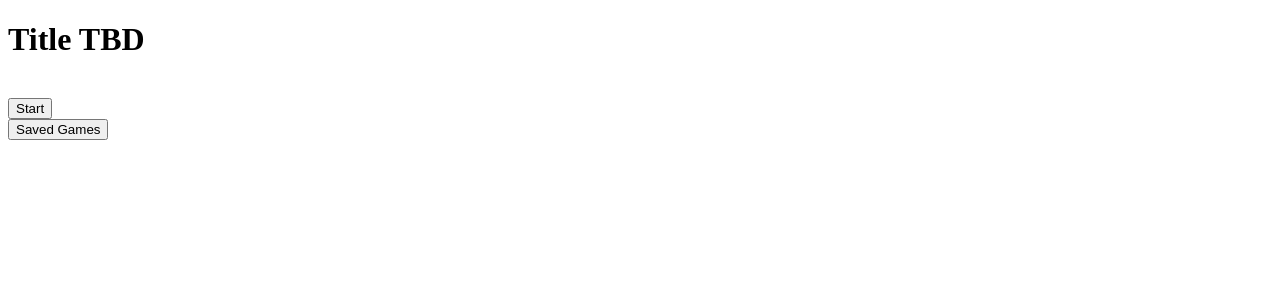
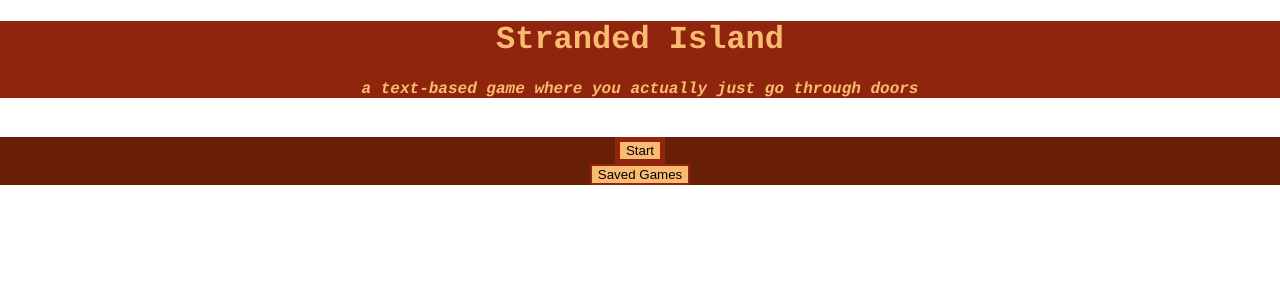
Before and after one commit to roycemoses/brb, a Python web app: template templates/startpage.html in a window 1280 px wide. Shown: the top 300 px of the page. Run offline with Jinja, Linux system fonts and the light colour scheme; the template is opened without the code that fills it, so the values that code supplies are empty.

Commit message:
B and Royce messing with CSS after class

```diff
--- /dev/null
+++ b/css/startpage_style.css
@@ -0,0 +1,36 @@
+body {
+  margin: 0px;
+}
+
+
+#title {
+  color: #FBBA72;
+  background-color: #8F250C;
+  text-align: center;
+  font-family: Courier, monospace;
+
+}
+
+h4 {
+  font-style: italic;
+}
+
+.button1 {
+  background-color: #FBBA72;
+  border: 5px solid #8F250C;
+  text-align: center;
+}
+
+.button2 {
+  background-color: #FBBA72;
+  border: 2px solid #8F250C;
+}
+
+#button {
+  color: white;
+  background-color: #691E06;
+  font-family: Courier, monospace;
+  text-align: center;
+}
+
+}
--- a/templates/startpage.html
+++ b/templates/startpage.html
@@ -1,16 +1,26 @@
 <!DOCTYPE html>
 <html>
   <head>
+    <meta charset="UTF-8">
     <title>BRB\'s Project</title>
+    <link rel="stylesheet" href="css/startpage_style.css">
   </head>
   <body>
-    <h1>Title TBD</h1>
+    <div id="title">
+
+      <h1>Stranded Island</h1>
+      <h4>a text-based game where you actually just go through doors</h4>
+
+    </div>
     <br>
+
+    <div id="button">
     <form method="post" action="/createcharacter">
       <!-- action="/answers" -->
-      <input type="submit" value="Start"></input>
+      <input class="button1" type="submit" value="Start"></input>
     <br>
-      <input type="submit" value="Saved Games"></input>
+      <input class="button2" type="submit" value="Saved Games"></input>
+    </div>
     <br>
   </body>
 </html>
```
Also changed, not shown: css/style.css (deleted), 1 other file.
